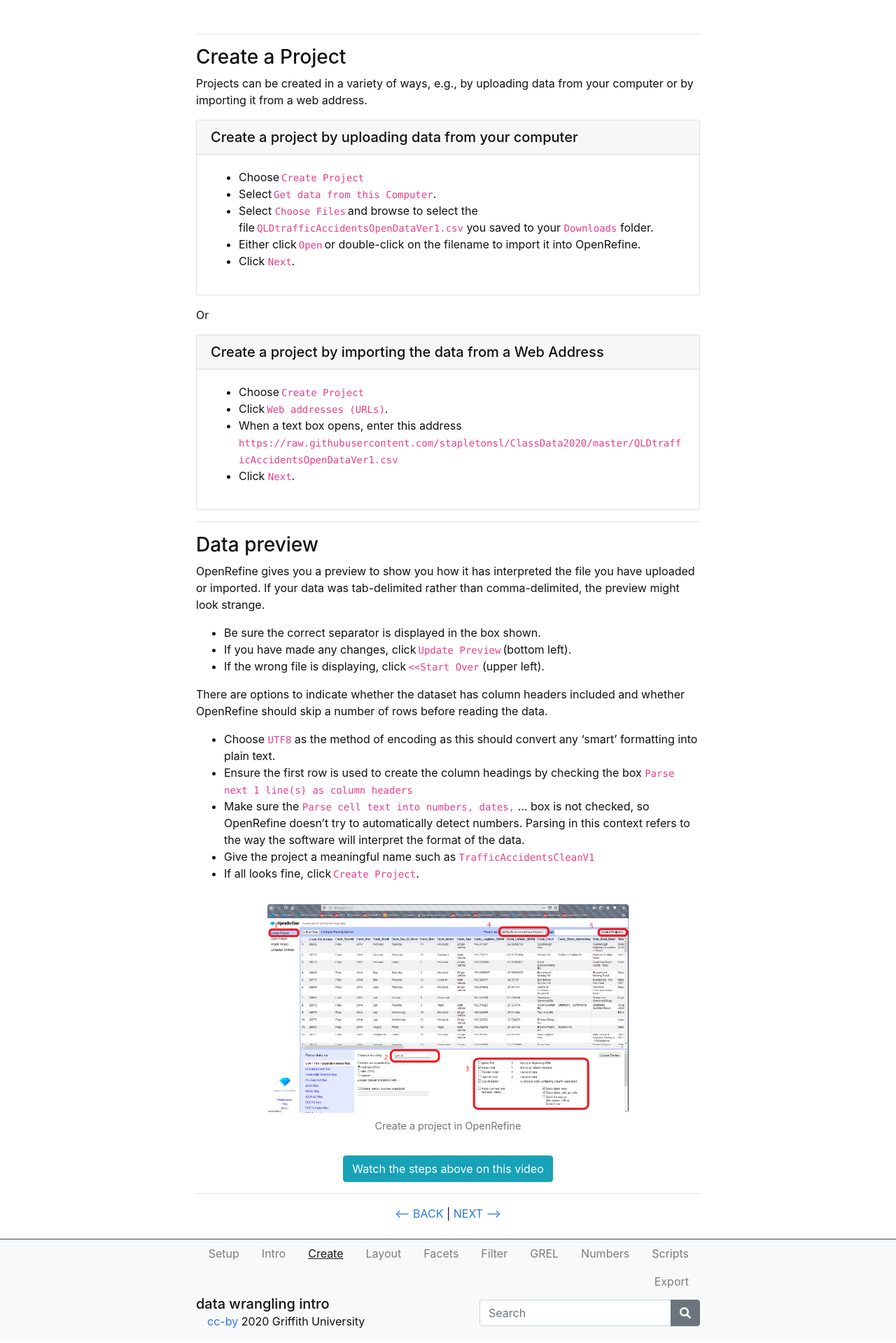
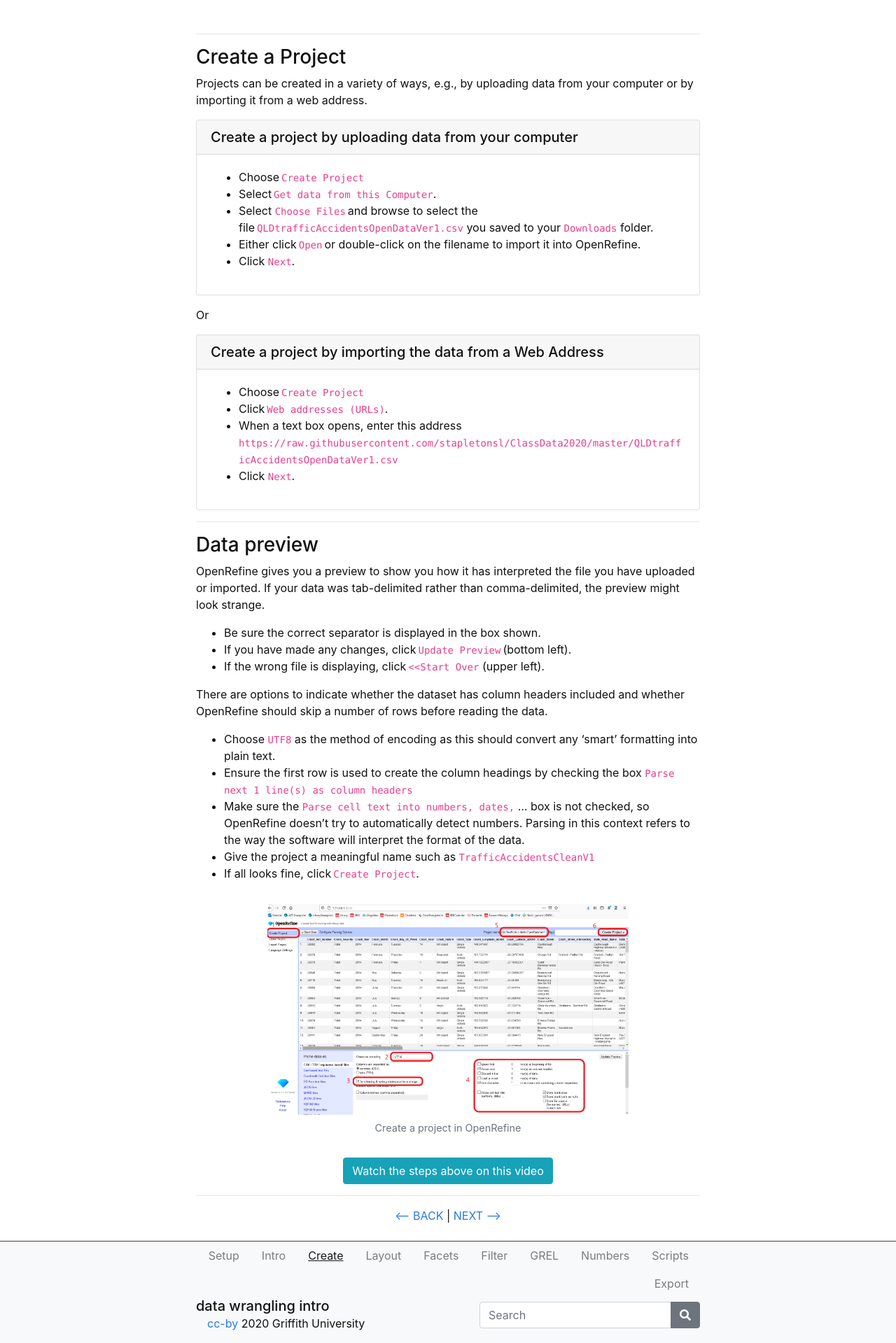
Before and after one commit to GULibrarySandbox/intro-data-wrangle, a Jekyll site: the page built from content/2-lesson.md, in a window 1280 px wide. Shown: the part 1145-3064 px from the top of the page at 70% size. Built offline with Jekyll 4.4.1, drawn with Linux system fonts in a browser that asks for light colours.

Commit message:
Update 2-lesson.md
Updated image to reflect V 3.4 of OpenRefine.

```diff
--- a/content/2-lesson.md
+++ b/content/2-lesson.md
@@ -68,7 +68,7 @@ There are options to indicate whether the dataset has column headers included an
 - Give the project a meaningful name such as `TrafficAccidentsCleanV1`
 - If all looks fine, click `Create Project`.
 
-{% include figure.html img="ORCreateProject.png" alt="Create Project" caption="Create a project in OpenRefine" width="75%" %}
+{% include figure.html img="20201209_OR_Preview_Screen.png" alt="Create Project" caption="Create a project in OpenRefine" width="75%" %}
 
 {% include button.md text="Watch the steps above on this video" link="https://vimeo.com/412189056/0d9031def0" color="info" %}
 
```
